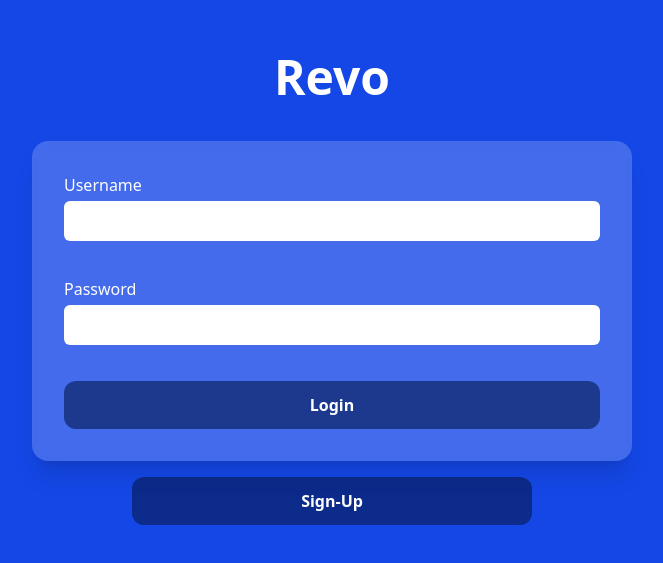
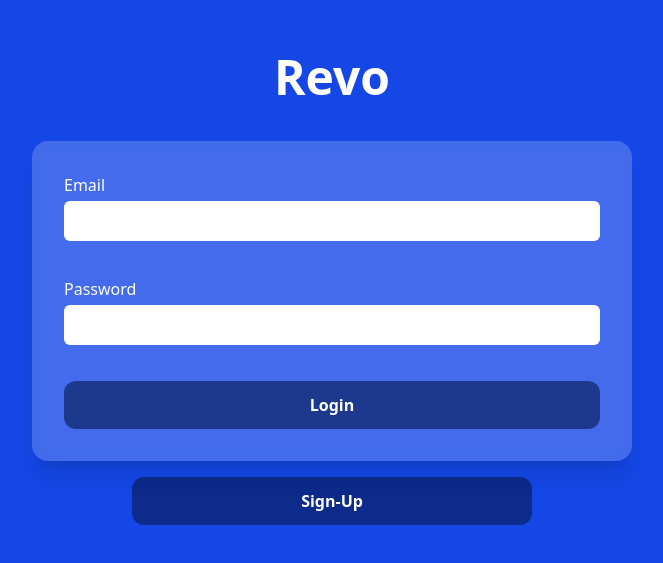
Before and after one commit to oym3778/Anime-Reviewer, a React (Vite) app: page / in a window 1280 px wide. Shown: the part 111-674 px from the top of the page, without its empty margins (308-971 px from the left). Built offline with nearby package versions, Linux system fonts and the light colour scheme; no server answers.

Commit message:
users can now login and create accounts with firebase

```diff
--- a/src/Pages/Login.jsx
+++ b/src/Pages/Login.jsx
@@ -1,6 +1,24 @@
-import { Link } from "react-router-dom";
+import { Link, useNavigate } from "react-router-dom";
+import { useState } from "react";
+import { signInWithEmailAndPassword } from "firebase/auth";
+import { auth } from "../config/firestore";
 
 export function Login() {
+  const [email, setEmail] = useState("");
+  const [password, setPassword] = useState("");
+  const navigate = useNavigate();
+
+  const handleLogin = async (e) => {
+    e.preventDefault();
+    try {
+      await signInWithEmailAndPassword(auth, email, password);
+
+      console.log("Login successful");
+      navigate("/Search");
+    } catch (error) {
+      console.log(error);
+    }
+  };
   return (
     <div className="flex flex-col justify-center items-center w-screen h-screen bg-blue-700">
       <h1 className="text-5xl font-bold text-white mb-10">Revo</h1>
@@ -12,17 +30,16 @@ export function Login() {
           p-8
           rounded-2xl shadow-xl
         "
+        onSubmit={handleLogin}
       >
-        <label
-          className="flex flex-col text-white font-medium"
-          htmlFor="username"
-        >
-          Username
+        <label className="flex flex-col text-white font-medium" htmlFor="email">
+          Email
           <input
             required
             className="mt-1 p-2 rounded-md bg-white text-black"
-            type="text"
-            id="username"
+            type="email"
+            id="email"
+            onChange={(e) => setEmail(e.target.value)}
           />
         </label>
 
@@ -36,6 +53,7 @@ export function Login() {
             className="mt-1 p-2 rounded-md bg-white text-black"
             type="password"
             id="password"
+            onChange={(e) => setPassword(e.target.value)}
           />
         </label>
 
--- a/src/Pages/Search.jsx
+++ b/src/Pages/Search.jsx
@@ -18,6 +18,7 @@ export function Search() {
   const [currentPage, setCurrentPage] = useState(1);
   const [animeList, setAnimeList] = useState([]);
   const [isLoading, setIsLoading] = useState(false);
+  // TODO potentially make this its own component to be used in multiple pages
   const [errorMsg, setErrorMsg] = useState(""); // TODO go through and make these user friendly, while mainting dev errors
 
   // Similar to useState hook except it will not re-mouunt the page on change
--- a/src/Pages/SignUp.jsx
+++ b/src/Pages/SignUp.jsx
@@ -1,6 +1,48 @@
 import { Link } from "react-router-dom";
 import { Navbar } from "../Components/Navbar";
+import { useState } from "react";
+import { createUserWithEmailAndPassword } from "firebase/auth";
+import { auth, db } from "../config/firestore";
+import { doc, setDoc } from "firebase/firestore";
+import { useNavigate } from "react-router-dom";
+
 export function SignUp() {
+  const [username, setUsername] = useState("");
+  const [email, setEmail] = useState("");
+  const [password, setPassword] = useState("");
+  const [passwordReEnter, setPasswordReEnter] = useState("");
+  const navigate = useNavigate();
+
+  const handleSignUp = async (e) => {
+    e.preventDefault();
+    try {
+      await createUserWithEmailAndPassword(auth, email, password);
+      const user = auth.currentUser;
+
+      if (user) {
+        // TODO Potentially seperate doc and setDoc to make more readable
+        await setDoc(doc(db, "Users", email), {
+          Friends: [],
+          Reviews: [
+            {
+              Title: "",
+              Review: "",
+            },
+          ],
+          email: email,
+          username: username,
+        });
+
+        console.log("Account Created!");
+        console.log(user);
+        navigate("/Search");
+        //TODO if you want to add some sort of toast message react toasity has some pre-built popups you can use
+      }
+    } catch (error) {
+      console.log(error);
+    }
+  };
+
   return (
     <>
       <div className="flex flex-col justify-center items-center w-screen h-screen bg-lime-700">
@@ -14,6 +56,7 @@ export function SignUp() {
           p-8
           rounded-2xl shadow-xl
         "
+          onSubmit={handleSignUp}
         >
           <label
             className="flex flex-col text-white font-medium"
@@ -25,18 +68,20 @@ export function SignUp() {
               className="mt-1 p-2 rounded-md bg-white text-black"
               type="text"
               id="username"
+              onChange={(e) => setUsername(e.target.value)}
             />
           </label>
           <label
             className="flex flex-col text-white font-medium"
-            htmlFor="username"
+            htmlFor="email"
           >
             Email
             <input
               required
               className="mt-1 p-2 rounded-md bg-white text-black"
-              type="text"
-              id="username"
+              type="email"
+              id="email"
+              onChange={(e) => setEmail(e.target.value)}
             />
           </label>
 
@@ -50,18 +95,20 @@ export function SignUp() {
               className="mt-1 p-2 rounded-md bg-white text-black"
               type="password"
               id="password"
+              onChange={(e) => setPassword(e.target.value)}
             />
           </label>
           <label
             className="flex flex-col text-white font-medium"
-            htmlFor="password"
+            htmlFor="passwordReEnter"
           >
             Re-Enter Password
             <input
               required
               className="mt-1 p-2 rounded-md bg-white text-black"
               type="password"
-              id="password"
+              id="passwordReEnter"
+              onChange={(e) => setPasswordReEnter(e.target.value)}
             />
           </label>
 
```
